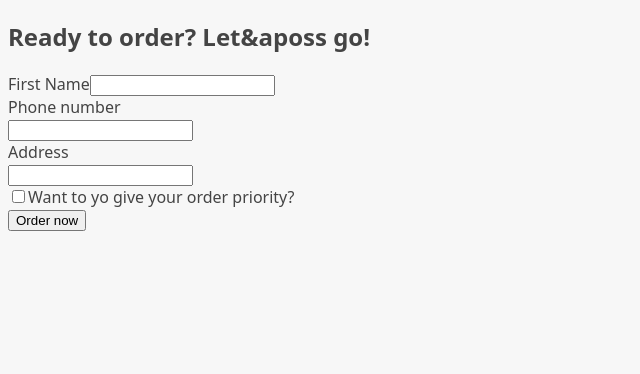
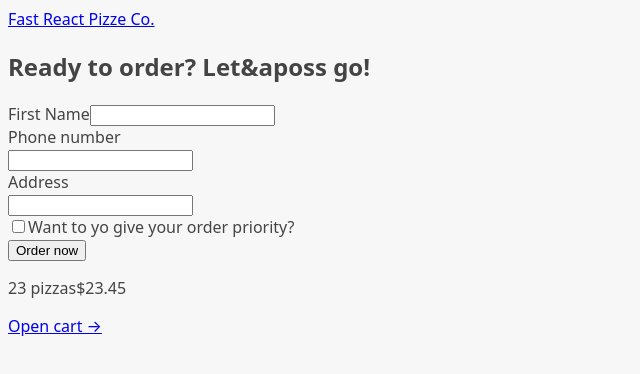
Before and after one commit to gvpinto/reactjs-fast-react-pizza, a React (Vite) app: page /order/new in a window 1280 px wide. Shown: the top 374 px of the page, without its empty margins (0-640 px from the left). Built offline with nearby package versions, Linux system fonts and the light colour scheme.

Commit message:
286 Building the AppLayout

```diff
--- a/src/features/cart/CartOverview.jsx
+++ b/src/features/cart/CartOverview.jsx
@@ -1,3 +1,5 @@
+import { Link } from "react-router-dom";
+
 function CartOverview() {
     return (
         <div>
@@ -5,7 +7,7 @@
                 <span>23 pizzas</span>
                 <span>$23.45</span>
             </p>
-      <a href="#">Open cart &rarr;</a>
+            <Link to="/cart">Open cart &rarr;</Link>
         </div>
     );
 }
--- /dev/null
+++ b/src/ui/AppLayout.jsx
@@ -0,0 +1,19 @@
+import { Outlet } from "react-router-dom";
+import Header from "./Header";
+import CartOverview from '../features/cart/CartOverview';
+
+function AppLayout() {
+    return (
+        <div>
+            <Header />
+
+            <main>
+                <Outlet />
+            </main>
+
+            <CartOverview />
+        </div>
+    );
+}
+
+export default AppLayout;
--- /dev/null
+++ b/src/ui/Header.jsx
@@ -0,0 +1,11 @@
+import { Link } from "react-router-dom";
+
+function Header() {
+    return (
+        <header>
+            <Link to="/">Fast React Pizze Co.</Link>
+        </header>
+    );
+}
+
+export default Header;
```
Also changed, not shown: src/App.jsx (+10 -5 lines). Lines whose indentation alone changed are shown as unchanged.
